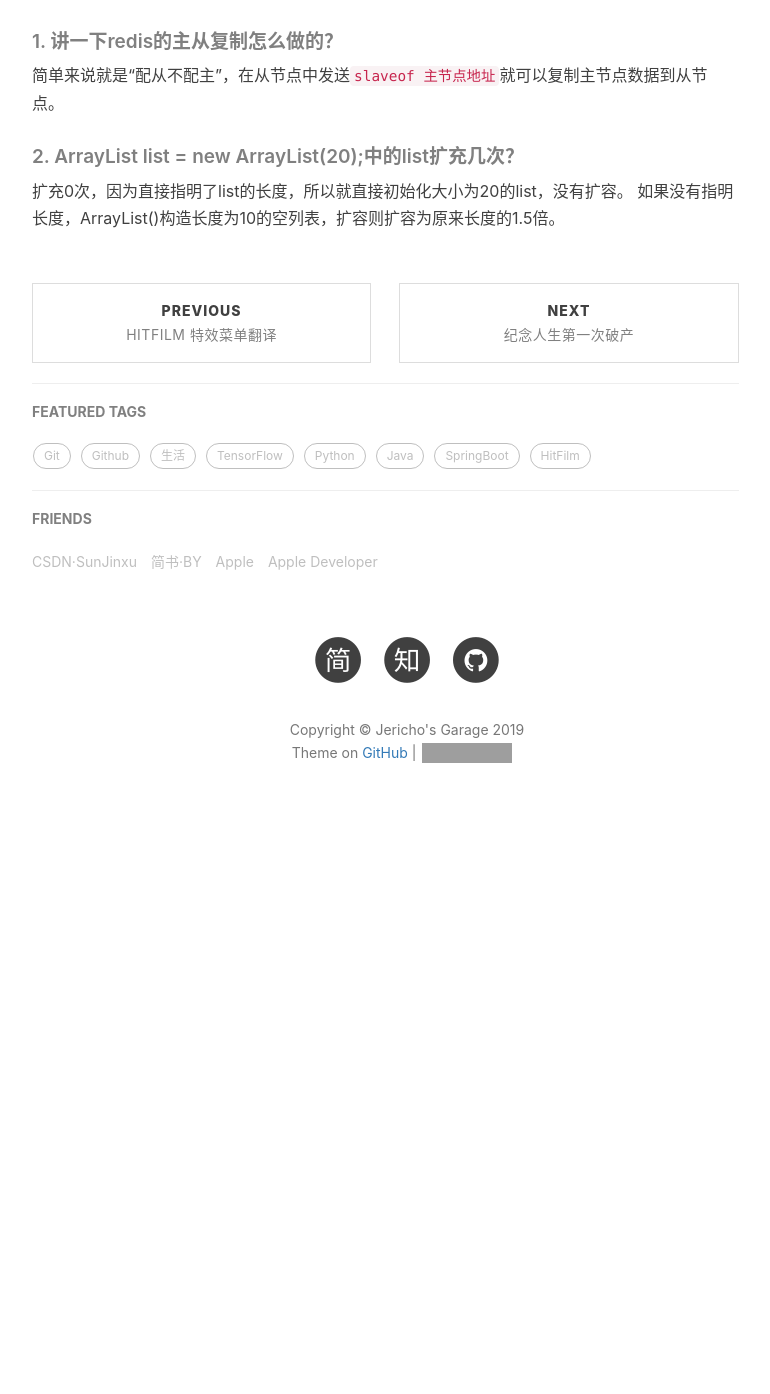
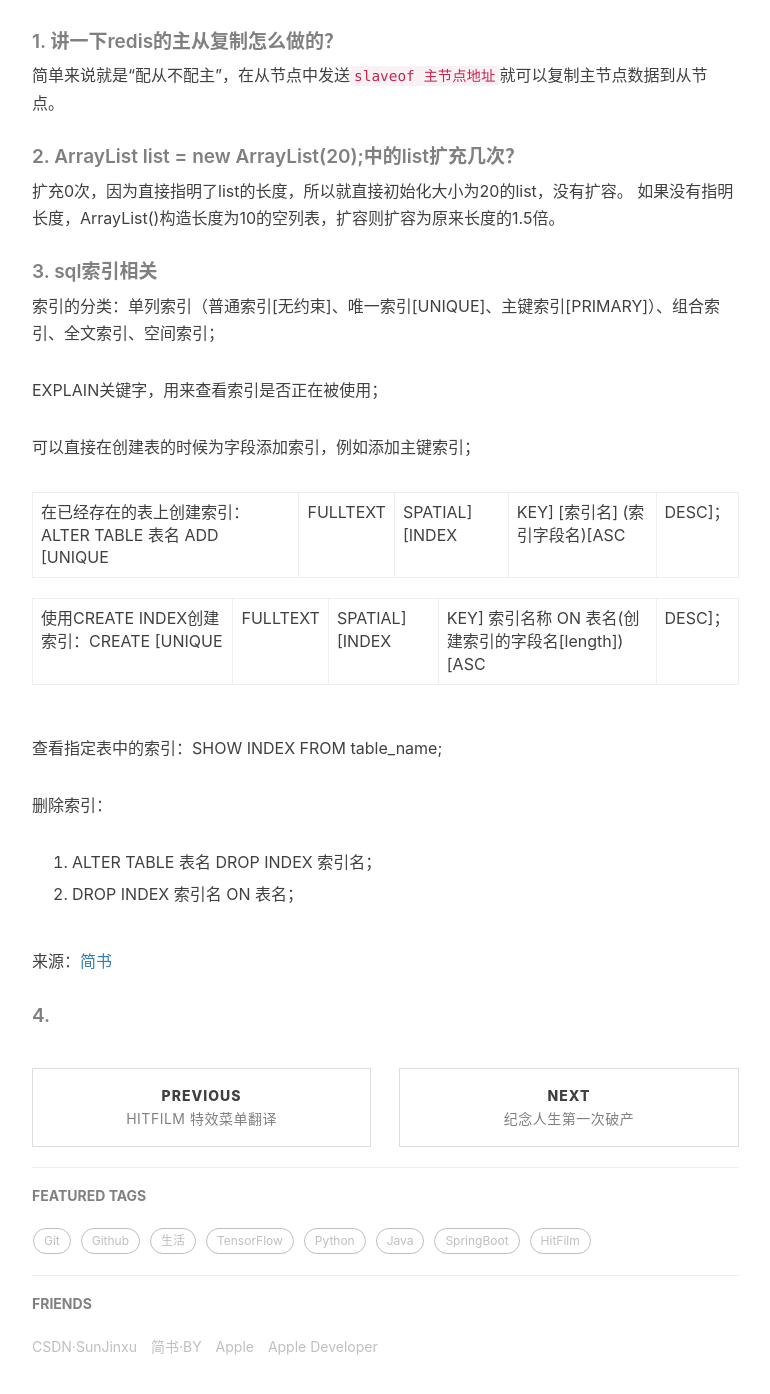
Before and after one commit to JerichoX/jerichox.github.io, a Jekyll site: the page built from _posts/2019-05-14-我的面试记录.md, in a window 1280 px wide and 1400 px high, scrolled down 541 px. Shown: the top 1394 px of the window, without its empty margins (233-1003 px from the left). Built offline with Jekyll 4.4.1, drawn with Linux system fonts in a browser that asks for light colours; nearby versions of some CDN libraries; comment, search, counter and statistics services are not loaded; before the commit the page ends 1398 px from its top, so only the background shows below that; grey boxes are pictures that could not be loaded.

Commit message:
update article

```diff
--- a/_posts/2019-05-14-我的面试记录.md
+++ b/_posts/2019-05-14-我的面试记录.md
@@ -17,3 +17,26 @@ tags:
 ##### 2. ArrayList list = new ArrayList(20);中的list扩充几次？
 扩充0次，因为直接指明了list的长度，所以就直接初始化大小为20的list，没有扩容。
 如果没有指明长度，ArrayList()构造长度为10的空列表，扩容则扩容为原来长度的1.5倍。
+
+##### 3. sql索引相关
+索引的分类：单列索引（普通索引[无约束]、唯一索引[UNIQUE]、主键索引[PRIMARY]）、组合索引、全文索引、空间索引；
+
+EXPLAIN关键字，用来查看索引是否正在被使用；
+
+可以直接在创建表的时候为字段添加索引，例如添加主键索引；
+
+在已经存在的表上创建索引：ALTER TABLE 表名 ADD [UNIQUE|FULLTEXT|SPATIAL] [INDEX|KEY] [索引名] (索引字段名)[ASC|DESC]；
+
+使用CREATE INDEX创建索引：CREATE [UNIQUE|FULLTEXT|SPATIAL] [INDEX|KEY] 索引名称 ON 表名(创建索引的字段名[length])[ASC|DESC]；
+
+查看指定表中的索引：SHOW INDEX FROM table_name;
+
+删除索引：
+
+1. ALTER TABLE 表名 DROP INDEX 索引名；
+
+2. DROP INDEX 索引名 ON 表名；
+
+来源：[简书](https://www.jianshu.com/p/0d6c828d3c70)
+
+##### 4.
```
